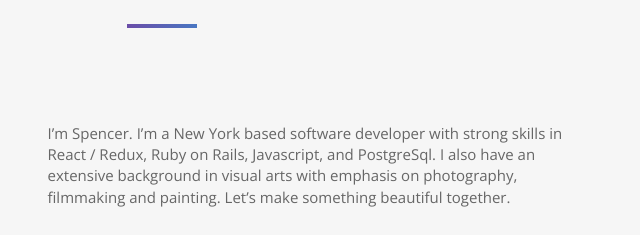
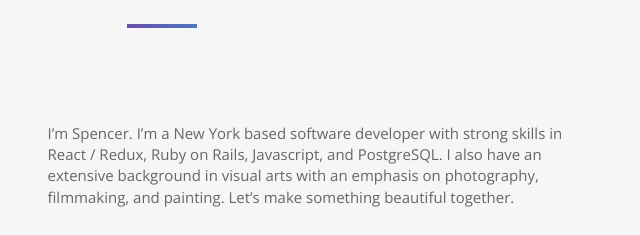
Before and after one commit to RSpencerFink/RSpencerFink.github.io, a plain HTML site: page index.html in a window 1280 px wide. Shown: the part 946-1181 px from the top of the page, 478-1118 px from the left. Drawn offline with nearby package versions, Linux system fonts and the light colour scheme.

Commit message:
grammar fix

```diff
--- a/index.html
+++ b/index.html
@@ -96,7 +96,7 @@
       <img src="img/rsf-headshot.jpg" class="img-responsive headshot" alt="">
       <div class="col-xs-12 col-md-6">
         <div class="about-text">
-          <p>I’m Spencer. I’m a New York based software developer with strong skills in React / Redux, Ruby on Rails, Javascript, and PostgreSql. I also have an extensive background in visual arts with emphasis on photography, filmmaking and painting. Let’s make something beautiful together. </p>
+          <p>I’m Spencer. I’m a New York based software developer with strong skills in React / Redux, Ruby on Rails, Javascript, and PostgreSQL. I also have an extensive background in visual arts with an emphasis on photography, filmmaking, and painting. Let’s make something beautiful together. </p>
           <a href="img/RSpencerFink_Resume.pdf" class="btn btn-primary btn-lg page-scroll">My Resume</a> </div>
       </div>
     </div>
```
